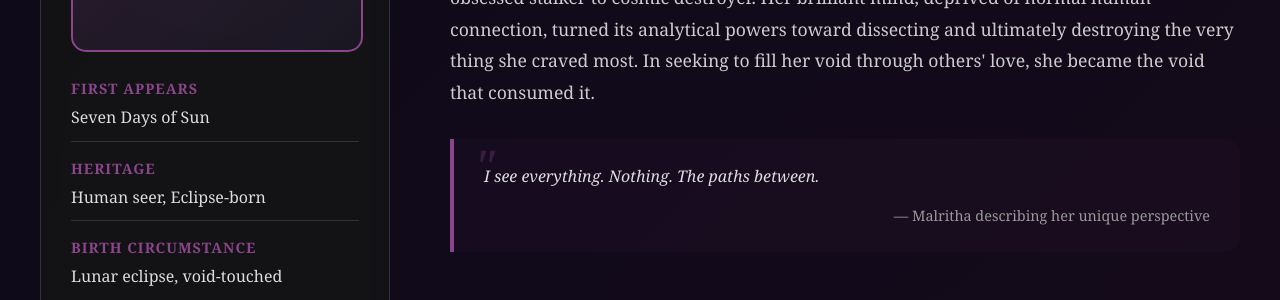
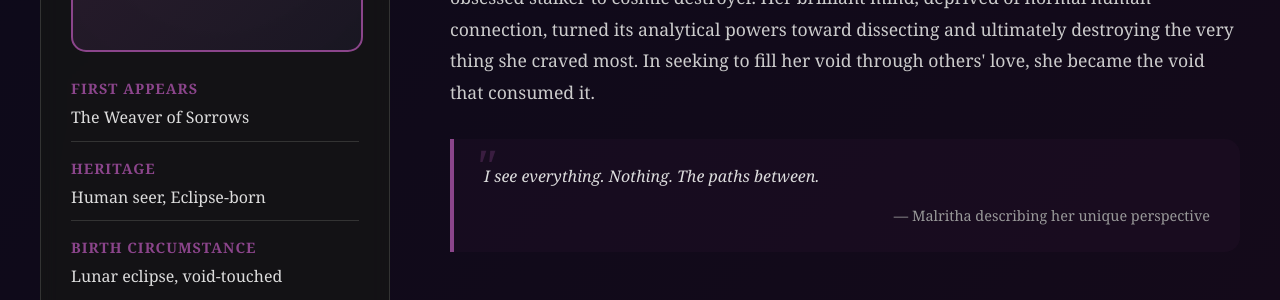
Before and after one commit to Mileena28/Mileena28.github.io, a Jekyll site: the page world-guide/characters/malritha.html, which Jekyll copies as it is, in a window 1280 px wide and 900 px high, scrolled down 599 px. Shown: the part 383-683 px from the top of the window. Built offline with Jekyll 4.4.1, drawn with Linux system fonts in a browser that asks for light colours.

Commit message:
Update malritha.html

```diff
--- a/world-guide/characters/malritha.html
+++ b/world-guide/characters/malritha.html
@@ -536,7 +536,7 @@
                     <div class="character-stats">
                         <div class="stat-item">
                             <div class="stat-label">First Appears</div>
-                            <div class="stat-value">Seven Days of Sun</div>
+                            <div class="stat-value">The Weaver of Sorrows</div>
                         </div>
                         <div class="stat-item">
                             <div class="stat-label">Heritage</div>
```
